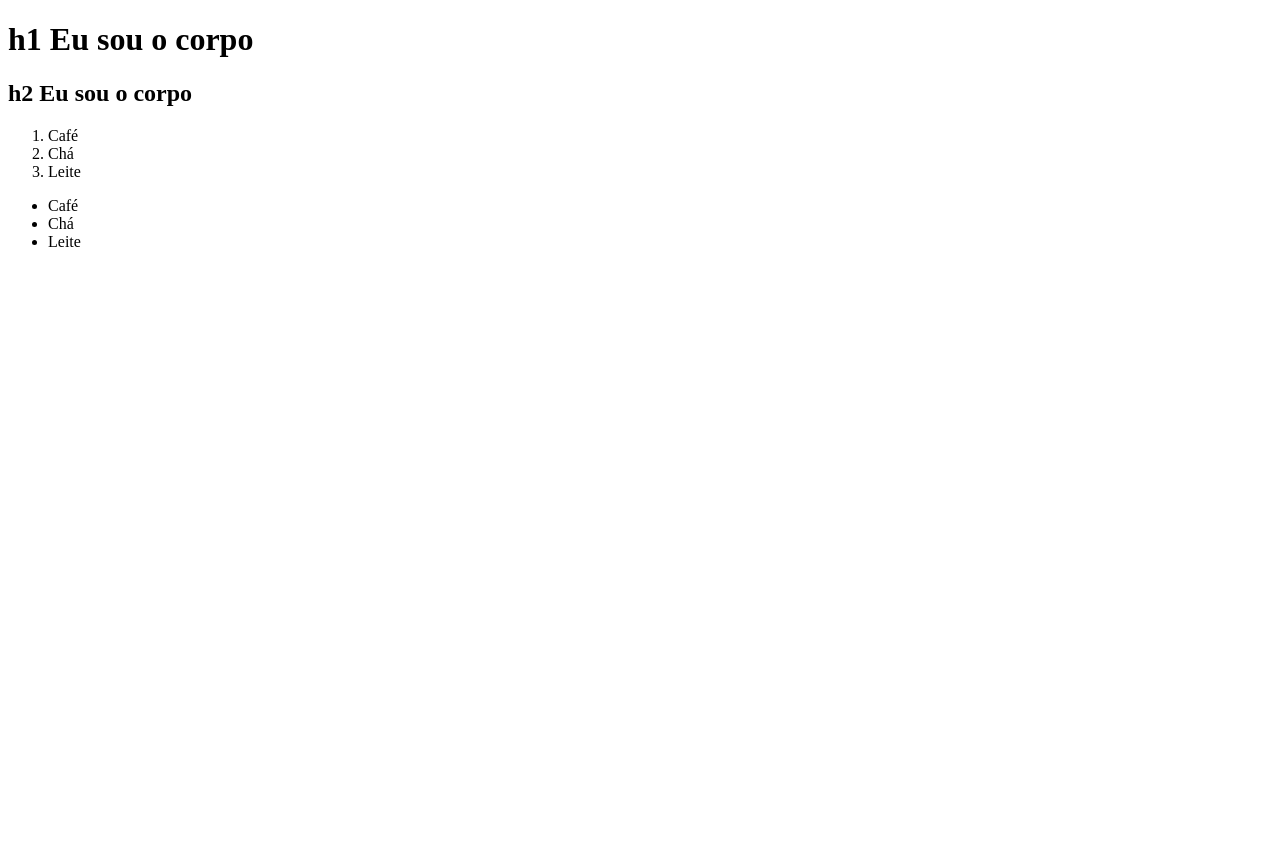
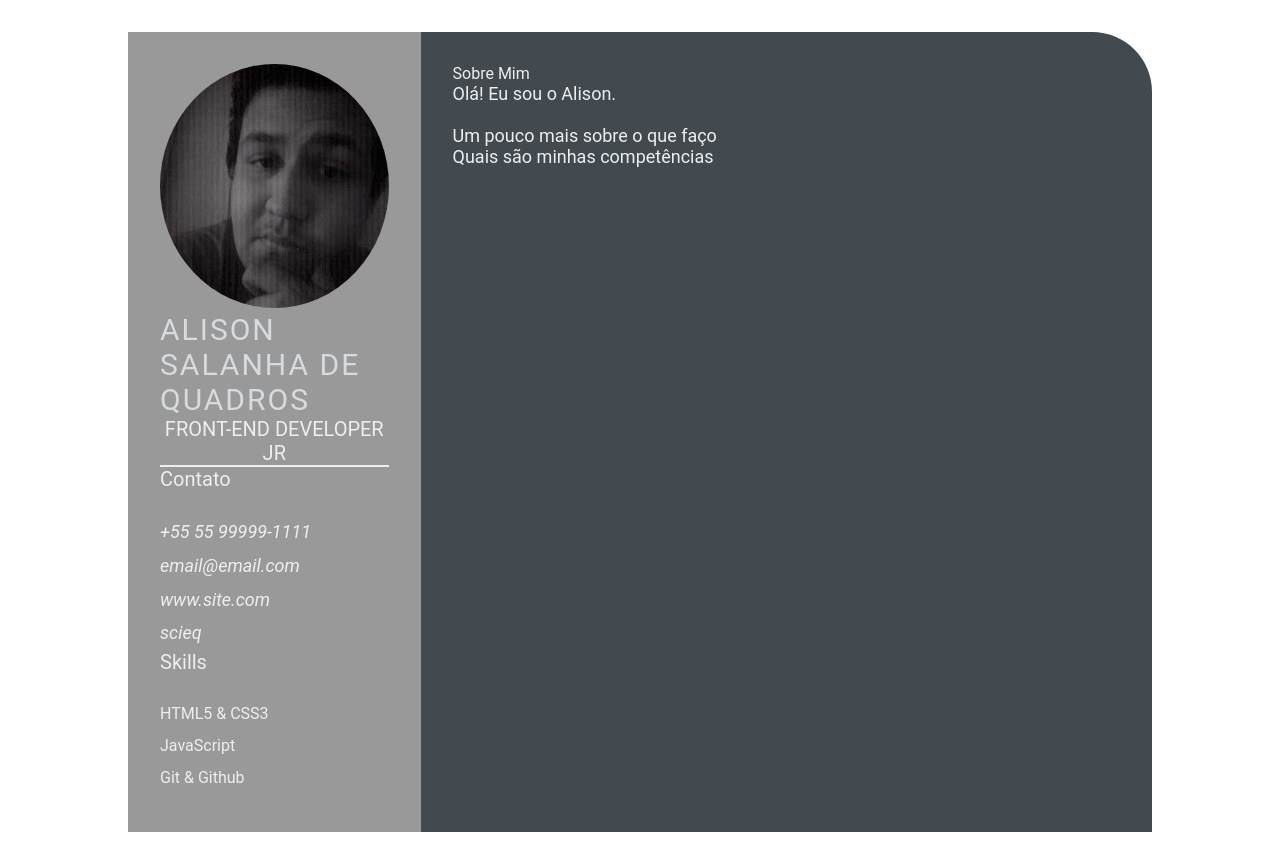
Before and after one commit to scieq/jornada-dev, a plain HTML site: page index.html in a window 1280 px wide. Before the commit the page ends 800 px from the top, so only its background shows below. Drawn offline with Linux system fonts and the light colour scheme.

Commit message:
update: add style.css img and update index.html (#2)

```diff
--- a/index.html
+++ b/index.html
@@ -3,20 +3,56 @@
     <head>
         <meta charset="UTF-8">
         <meta name="viewport" content="width=device-width, initial-scale=1.0">
-        <title>Document</title>
+        <link rel="stylesheet" href="style.css">
+
+        <title>Alison Saldanha CV</title>
     </head>
     <body>
-        <h1>h1 Eu sou o corpo</h1>
-        <h2>h2 Eu sou o corpo</h2>
+        <main class="resume-contents">
+            <section class="left-section">
+                <section class="left-section-contents">
+                    <div class="profile">
+                        <img class="profile-image" src="img/profile-image.jpg" alt="Profile image">
+                        <p class="name">Alison Salanha de Quadros</p>
+                        <p class="profession">Front-end developer Jr</p>
+                    </div>
+                    <div class="contact-info">
+                        <p class="left-title">Contato</p>
+                        <ul>
+                            <li><i class="fa fa-phone">+55 55 99999-1111</i></li>
+                            <li><i class="fa fa-mail">email@email.com</i></li>
+                            <li><i class="fa fa-globe">www.site.com</i></li>
+                            <li><i class="fa fa-github">scieq</i></li>
+                        </ul>
+                    </div>
+                    <div class="skills">
+                        <p class="left-title">Skills</p>
+                        <ul>
+                            <li>
+                                <p>HTML5 & CSS3</p>
+                            </li>
+                            <li>
+                                <p>JavaScript</p>
+                            </li>
+                            <li>
+                                <p>Git & Github</p>
+                            </li>
+                        </ul>
+                    </div>
+                </section>
+            </section>
+            <section class="right-section">
+                <div class="right-section-contents">
+                    <section class="about gap">
+                        <div class="right-title">Sobre Mim</div>
+                        <p class="about-me-contents">
+                            Olá! Eu sou o Alison.<br>
+                            <br> Um pouco mais sobre o que faço
+                            <br> Quais são minhas competências
+                        </p>
+                    </section>
+                </div>
+            </section>
+        </main>
     </body>
-    <ol>
-        <li>Café</li>
-        <li>Chá</li>
-        <li>Leite</li>
-    </ol>
-    <ul>
-        <li>Café</li>
-        <li>Chá</li>
-        <li>Leite</li>
-    </ul>
-    </html>
+</html>
--- /dev/null
+++ b/style.css
@@ -0,0 +1,103 @@
+* {
+    margin: 0;
+    padding: 0;
+    box-sizing: border-box;
+    list-style: none;
+    font-family: 'Roboto', sans-serif;
+}
+
+.resume-contents {
+    min-height: 100vh;
+    width: 80%;
+    margin: 2rem auto;
+    display: grid;
+    grid-template-columns: repeat(7, 1fr);
+}
+
+.left-section {
+    grid-column: span 2;
+    height: 100%;
+    background-color: #999999;
+}
+
+.right-section {
+    grid-column: span 5;
+    height: 100%;
+    background-color: #424a50;
+    border-radius: 0px 60px 0px 0px;
+}
+
+.left-section-contents{
+    padding: 2rem 2rem;
+}
+
+.profile {
+    width: 100%;
+    border-bottom: 2px solid #eeeeee;
+}
+
+.profile .profile-image {
+    width: 100%;
+    border-radius: 100%;
+}
+
+.name {
+    color: #D6DBDF;
+    font-size: 30px;
+    letter-spacing: 2px;
+    text-transform: uppercase;
+}
+
+.profession {
+    color: #eeeeee;
+    font-size: 20px;
+    text-transform: uppercase;
+    text-align: center;
+}
+
+/* .contact-info { border-bottom: 2px solid #1B2631; } */
+.left-title {
+    color: #eeeeee;
+    font-size: 20px;
+}
+
+.contact-info ul {
+    padding-top: 1.5rem;
+}
+
+.contact-info ul li,
+.references ul li {
+    padding: .4rem 0;
+    color: #eeeeee;
+}
+
+.contact-info ul li i,
+.references ul li i {
+    padding-right: 1rem;
+    font-size: 18px;
+    color: #eeeeee;
+}
+
+.skills ul {
+    padding-top: 1.5rem;
+}
+.skills ul li p {
+    padding: .4rem 0;
+    color: #eeeeee;
+}
+
+.right-section-contents {
+    padding: 2rem 2rem;
+}
+
+.right-title {
+    color: #eeeeee;
+}
+
+.gap {
+    padding-bottom: 2rem;
+}
+.about-me-contents {
+    font-size: 18px;
+    color: #eeeeee;
+}
```
Also changed, not shown: img/profile-image.jpg (added).
